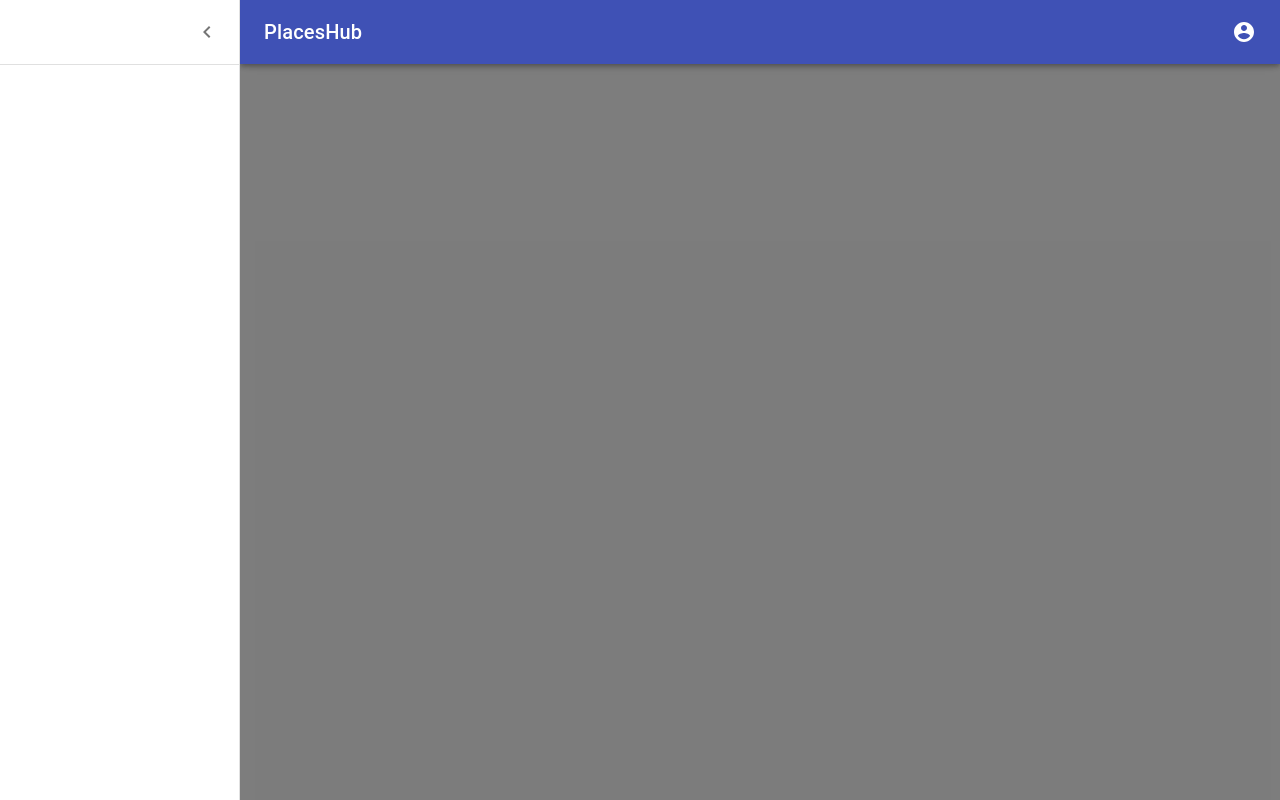
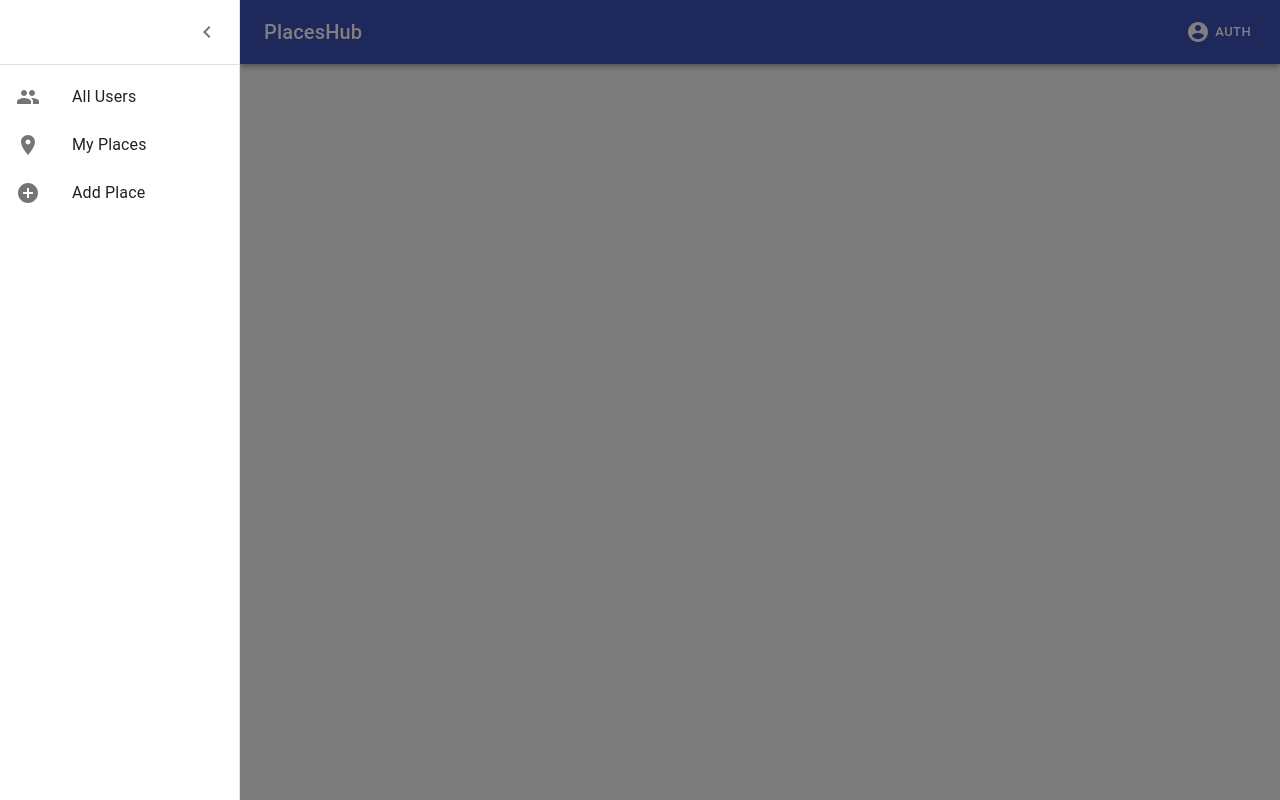
Before and after one commit to rhobrenz665/PlacesHub, a React (Create React App) app in the folder client/: page /auth in a window 1280 px wide. Both pictures are taken after a click on the button "open drawer". Built offline with nearby package versions, Linux system fonts and the light colour scheme.

Commit message:
'Added Navlink'

```diff
--- a/client/src/shared/components/Navigation/MainNavigation.js
+++ b/client/src/shared/components/Navigation/MainNavigation.js
@@ -1,6 +1,8 @@
 import React, { useState } from 'react';
+import { Link } from 'react-router-dom';
 
 import Backdrop from '../UIElements/Backdrop';
+import NavigationLinks from './NavigationLinks';
 
 //@material-ui
 import clsx from 'clsx';
@@ -9,19 +11,13 @@ import Drawer from '@material-ui/core/Drawer';
 import CssBaseline from '@material-ui/core/CssBaseline';
 import AppBar from '@material-ui/core/AppBar';
 import Toolbar from '@material-ui/core/Toolbar';
-import List from '@material-ui/core/List';
 import Typography from '@material-ui/core/Typography';
 import Divider from '@material-ui/core/Divider';
 import IconButton from '@material-ui/core/IconButton';
 import MenuIcon from '@material-ui/icons/Menu';
 import ChevronLeftIcon from '@material-ui/icons/ChevronLeft';
 import ChevronRightIcon from '@material-ui/icons/ChevronRight';
-// import ListItem from '@material-ui/core/ListItem';
-// import ListItemIcon from '@material-ui/core/ListItemIcon';
-// import ListItemText from '@material-ui/core/ListItemText';
-// import InboxIcon from '@material-ui/icons/MoveToInbox';
-// import MailIcon from '@material-ui/icons/Mail';
-
+import Button from '@material-ui/core/Button';
 import AccountCircleIcon from '@material-ui/icons/AccountCircle';
 
 const drawerWidth = 240;
@@ -54,6 +50,7 @@ const useStyles = makeStyles(theme => ({
   drawer: {
     width: drawerWidth,
     flexShrink: 0,
+    zIndex: theme.zIndex.drawer + 2,
   },
   drawerPaper: {
     width: drawerWidth,
@@ -84,6 +81,18 @@ const useStyles = makeStyles(theme => ({
   },
   title: {
     flexGrow: 1,
+    listStyle: 'none',
+    textDecoration: 'none',
+    color: '#fff',
+  },
+  authBtn: {
+    color: '#fff',
+    outline: 'none',
+  },
+  wrapIcon: {
+    verticalAlign: 'middle',
+    display: 'inline-flex',
+    marginRight: '5px',
   },
 }));
 
@@ -122,10 +131,23 @@ export default function PersistentDrawerLeft() {
           >
             <MenuIcon />
           </IconButton>
-          <Typography variant="h6" noWrap className={classes.title}>
+          <Typography
+            variant="h6"
+            noWrap
+            className={classes.title}
+            component={Link}
+            to="/"
+          >
             PlacesHub
           </Typography>
-          <AccountCircleIcon />
+          <Button
+            component={Link}
+            to="/auth"
+            size="small"
+            className={classes.authBtn}
+          >
+            <AccountCircleIcon className={classes.wrapIcon} /> Auth
+          </Button>
         </Toolbar>
       </AppBar>
       <Drawer
@@ -147,6 +169,7 @@ export default function PersistentDrawerLeft() {
           </IconButton>
         </div>
         <Divider />
+        <NavigationLinks />
       </Drawer>
     </div>
   );
--- /dev/null
+++ b/client/src/shared/components/Navigation/NavigationLinks.js
@@ -0,0 +1,51 @@
+import React from 'react';
+import { Link } from 'react-router-dom';
+
+// @material-ui
+import { makeStyles } from '@material-ui/core/styles';
+import List from '@material-ui/core/List';
+import ListItem from '@material-ui/core/ListItem';
+import ListItemIcon from '@material-ui/core/ListItemIcon';
+import ListItemText from '@material-ui/core/ListItemText';
+import PeopleIcon from '@material-ui/icons/People';
+import PlaceIcon from '@material-ui/icons/Place';
+import AddCircleIcon from '@material-ui/icons/AddCircle';
+
+const useStyles = makeStyles(theme => ({
+  root: {
+    width: '100%',
+    maxWidth: 360,
+    backgroundColor: theme.palette.background.paper,
+  },
+}));
+
+const NavigationLinks = () => {
+  const classes = useStyles();
+
+  return (
+    <div className={classes.root}>
+      <List>
+        <ListItem button component={Link} to="/">
+          <ListItemIcon>
+            <PeopleIcon />
+          </ListItemIcon>
+          <ListItemText primary="All Users" />
+        </ListItem>
+        <ListItem button component={Link} to="/places">
+          <ListItemIcon>
+            <PlaceIcon />
+          </ListItemIcon>
+          <ListItemText primary="My Places" />
+        </ListItem>
+        <ListItem button component={Link} to="/places/new">
+          <ListItemIcon>
+            <AddCircleIcon />
+          </ListItemIcon>
+          <ListItemText primary="Add Place" />
+        </ListItem>
+      </List>
+    </div>
+  );
+};
+
+export default NavigationLinks;
--- a/client/src/shared/components/UIElements/Backdrop.js
+++ b/client/src/shared/components/UIElements/Backdrop.js
@@ -5,6 +5,7 @@ import { makeStyles } from '@material-ui/core/styles';
 
 const useStyles = makeStyles(theme => ({
   backdrop: {
+    zIndex: theme.zIndex.drawer + 1,
     color: '#fff',
   },
 }));
```
Also changed, not shown: client/src/shared/components/Navigation/NavigationLink.js (deleted), 2 other files (tests, documents, lock files or other folders).
